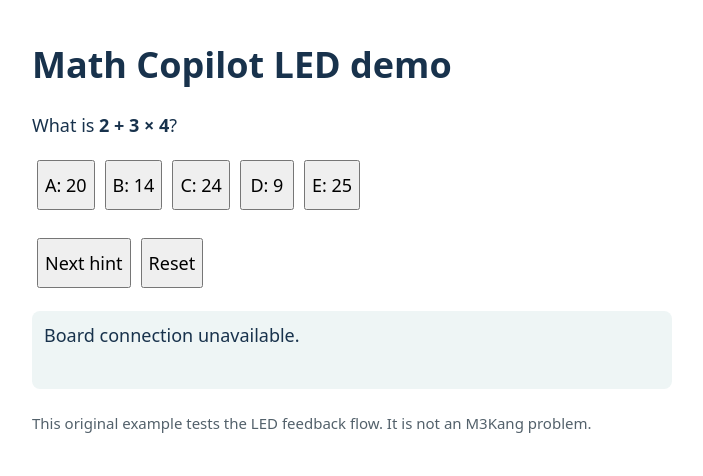
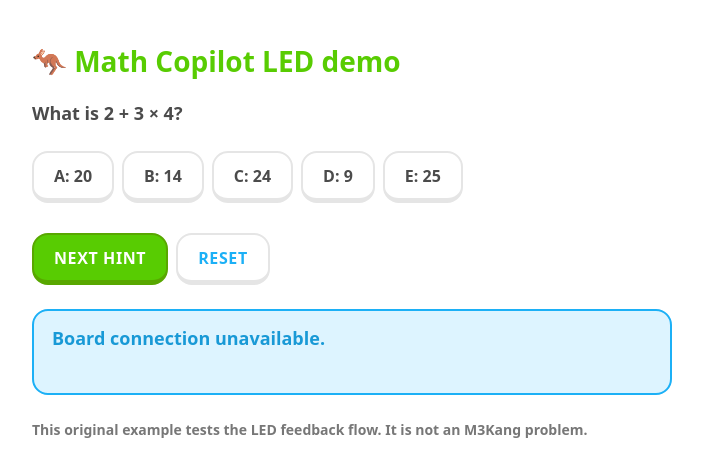
Before and after one commit to carlospalazon/datathon-2026, a plain HTML site: page led_demo/assets/index.html in a window 1280 px wide. Shown: the whole page, without its empty margins (288-991 px from the left). Drawn offline with Linux system fonts and the light colour scheme; no server answers.

Commit message:
html led_demo

```diff
--- a/led_demo/assets/index.html
+++ b/led_demo/assets/index.html
@@ -5,11 +5,22 @@
   <meta name="viewport" content="width=device-width, initial-scale=1">
   <title>Math Copilot LED demo</title>
   <style>
-    body { font: 18px system-ui, sans-serif; max-width: 640px; margin: 40px auto; padding: 0 16px; color: #18324c; }
-    button { font: inherit; min-width: 54px; min-height: 50px; margin: 5px; cursor: pointer; }
-    #status { min-height: 54px; padding: 12px; background: #eef5f5; border-radius: 8px; }
+    /* Design inspired by Duolingo */
+    :root { --ink: #4b4b4b; --muted: #777; --line: #e5e5e5; --bg: #fff; --soft: #f7f7f7; --accent: #1cb0f6; --accent-dark: #1899d6; --green: #58cc02; }
+    @media (prefers-color-scheme: dark) { :root { --ink: #f1f7fb; --muted: #afafaf; --line: #37464f; --bg: #131f24; --soft: #202f36; --accent: #49c0f8; } }
+    body { font: 18px/1.5 "Nunito", "DIN Round Pro", ui-rounded, "SF Pro Rounded", system-ui, sans-serif; font-weight: 600; max-width: 640px; margin: 40px auto; padding: 0 20px; color: var(--ink); background: var(--bg); }
+    h1 { font-size: 28px; font-weight: 800; color: var(--green); margin-bottom: 4px; }
+    h1::before { content: "\1F998  "; }
+    button { font: inherit; font-weight: 800; font-size: 16px; min-width: 64px; min-height: 52px; margin: 6px 8px 6px 0; padding: 8px 20px; cursor: pointer; border: 2px solid var(--line); border-bottom-width: 5px; border-radius: 16px; background: var(--bg); color: var(--ink); transition: transform .05s; }
+    button:hover { background: var(--soft); border-color: var(--accent); color: var(--accent); }
+    button:active { transform: translateY(3px); border-bottom-width: 2px; }
+    #hint { background: var(--green); border-color: #58a700; color: #fff; text-transform: uppercase; letter-spacing: .6px; }
+    #hint:hover { background: #61d800; color: #fff; border-color: #58a700; }
+    #reset { color: var(--accent); text-transform: uppercase; letter-spacing: .6px; }
+    #status { min-height: 54px; padding: 14px 18px; background: #ddf4ff; border: 2px solid var(--accent); border-radius: 16px; color: #1899d6; font-weight: 700; }
+    @media (prefers-color-scheme: dark) { #status { background: #202f36; color: var(--accent); } }
     .choices { display: flex; flex-wrap: wrap; }
-    small { display: block; color: #53616b; margin-top: 24px; }
+    small { display: block; color: var(--muted); margin-top: 24px; font-size: 14px; }
   </style>
 </head>
 <body>
```
